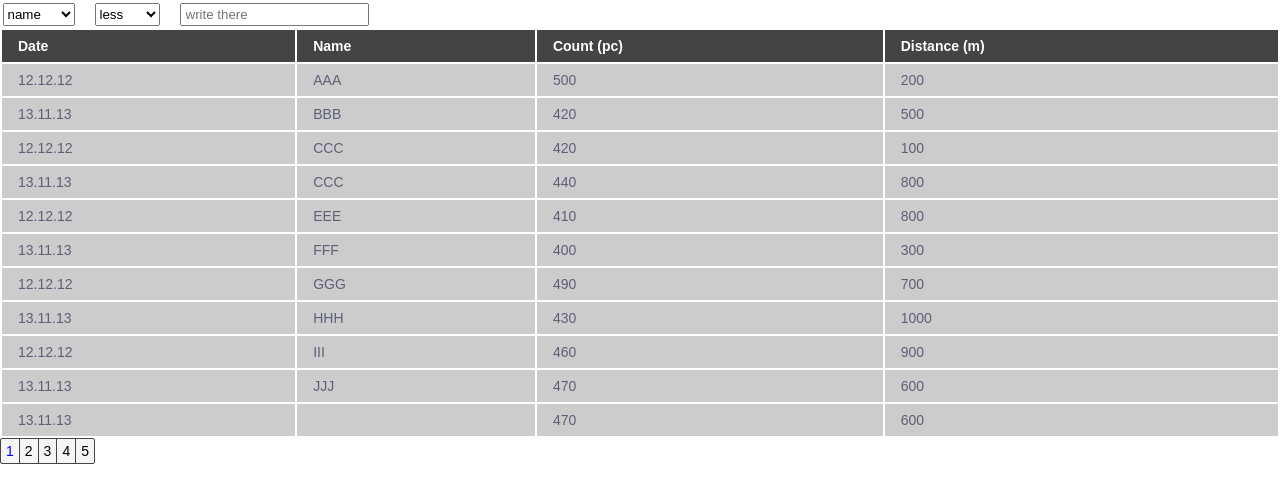
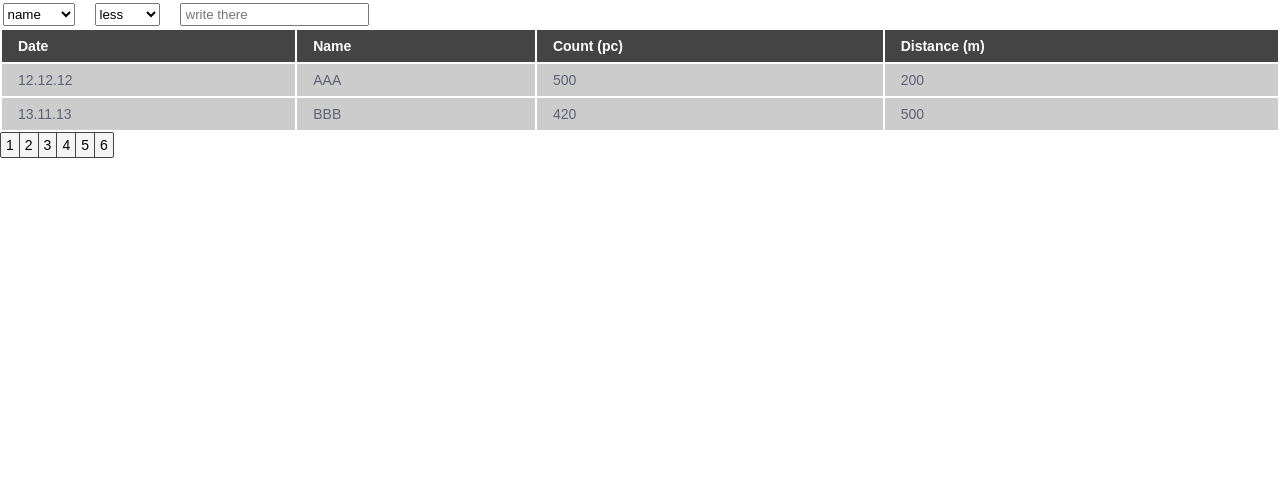
Before and after one commit to Fpsska/Database-seacher, a React (Create React App) app: page / in a window 1280 px wide. Shown: the top 502 px of the page. Built offline with nearby package versions, Linux system fonts and the light colour scheme.

Commit message:
feat: create Pagination, PaginationTemplate components & create getConvertedArray func & add logic of control of tableData[] items render in Table.tsx

```diff
--- a/src/app/slices/navSlice.ts
+++ b/src/app/slices/navSlice.ts
@@ -1,9 +1,11 @@
-import { createSlice } from '@reduxjs/toolkit';
+import { createSlice, PayloadAction } from '@reduxjs/toolkit';
 
 import { InavTemplates } from '../../Types/navSliceTypes';
 
 interface navSliceTypes {
-    navTemplatesData: InavTemplates[]
+    navTemplatesData: InavTemplates[],
+    currentPage: number,
+    itemsPerPage: number
 }
 
 const initialState: navSliceTypes = {
@@ -33,7 +35,9 @@ const initialState: navSliceTypes = {
             text: '5',
             isActive: false
         }
-    ]
+    ],
+    currentPage: 1,
+    itemsPerPage: 2
 };
 
 const navSlice = createSlice({
@@ -44,7 +48,6 @@ const navSlice = createSlice({
 });
 
 export const {
-
 } = navSlice.actions;
 
 export default navSlice.reducer;
--- a/src/components/Pagination/Pagination.tsx
+++ b/src/components/Pagination/Pagination.tsx
@@ -1,24 +1,40 @@
-import React from 'react';
+import React, { useState, useEffect } from 'react';
 
-import { useAppSelector } from '../../app/hooks';
+import { getConvertedArray } from '../../helpers/getConvertedArray';
 
 import PaginationTemplate from './PaginationTemplate';
 
 import './pagination.scss';
 
-const Pagination: React.FC = () => {
+interface propTypes {
+    currentPage: number,
+    limitItems: number,
+    totalItems: number
+}
 
-    const { navTemplatesData } = useAppSelector(state => state.navSlice);
+const Pagination: React.FC<propTypes> = (props) => {
+
+    const { totalItems, limitItems } = props;
+
+    const [pagesCount, setPagesCoun] = useState<number>(0);
+    const [pagesArray, setPagesArray] = useState<any[]>([]);
+
+    useEffect(() => { //  define current pages count
+        setPagesCoun(Math.ceil(totalItems / limitItems));
+    }, [totalItems, limitItems]);
+
+    useEffect(() => { // get array from pages count for render
+        setPagesArray(getConvertedArray(1, pagesCount));
+    }, [pagesCount]);
 
     return (
         <nav className="pagination">
             <ul className="nav">
-                {navTemplatesData.map(item => {
+                {pagesArray.map((item: any) => {
                     return (
                         <PaginationTemplate
-                            key={item.id}
-                            text={item.text}
-                            isActive={item.isActive}
+                            key={item}
+                            text={item}
                         />
                     );
                 })}
--- a/src/components/Pagination/PaginationTemplate.tsx
+++ b/src/components/Pagination/PaginationTemplate.tsx
@@ -2,15 +2,17 @@ import React from 'react';
 
 interface propTypes {
     text: string,
-    isActive: boolean
+    // isActive: boolean
+    // currentPage: number,
+    // setCurrentPage: {}
 }
 
 const PaginationTemplate: React.FC<propTypes> = (props) => {
 
-    const { text, isActive } = props;
+    const { text } = props; // , isActive  {isActive ? 'nav__item active' : 'nav__item'}
 
     return (
-        <li className={isActive ? 'nav__item active' : 'nav__item'}>
+        <li className="nav__item">
             <a className="nav__number" href="#">{text}</a>
         </li>
     );
--- a/src/components/Table/Table.tsx
+++ b/src/components/Table/Table.tsx
@@ -12,8 +12,13 @@ import './table.scss';
 const Table: React.FC = () => {
 
     const { tableData, tableHeadData, filterConditionOpt, isDataLoading } = useAppSelector(state => state.tableSlice);
+    const { currentPage, itemsPerPage } = useAppSelector(state => state.navSlice);
 
     const [empty, setEmpty] = useState<boolean>(false);
+
+    const indexOfLastEl = currentPage * itemsPerPage;
+    const indexOfFirstEl = indexOfLastEl - itemsPerPage;
+    const visibleEl = tableData.slice(indexOfFirstEl, indexOfLastEl);
 
     useEffect(() => { // display alternative content when tableData[] is empty
         tableData.length === 0 ? setEmpty(true) : setEmpty(false);
@@ -42,7 +47,7 @@ const Table: React.FC = () => {
                     <h1 className="message">no matches</h1>
                     :
                     <>
-                        {tableData.map((item: ItableData) => {
+                        {visibleEl.map((item: ItableData) => {
                             return (
                                 <TableTRtemplate
                                     key={item.id}
--- a/src/components/common/Layout.tsx
+++ b/src/components/common/Layout.tsx
@@ -5,8 +5,6 @@ import { Outlet } from 'react-router-dom';
 import { useAppDispatch, useAppSelector } from '../../app/hooks';
 
 import { switchLoadingStatus } from '../../app/slices/tableSlice';
-
-import Pagination from '../Pagination/Pagination';
 
 import Preloader from './Preloader/Preloader';
 
@@ -29,7 +27,7 @@ const Layout: React.FC = () => {
             <main className="main">
                 <Outlet />
             </main>
-            <footer className="footer"><Pagination/></footer>
+            <footer className="footer"></footer>
         </>
     );
 };
--- a/src/components/pages/MainPage.tsx
+++ b/src/components/pages/MainPage.tsx
@@ -1,14 +1,26 @@
 import React from 'react';
+
+import { useAppSelector } from '../../app/hooks';
 
 import Table from '../Table/Table';
 import Filter from '../Filter/Filter';
+import Pagination from '../Pagination/Pagination';
 
 const MainPage: React.FC = () => {
+
+    const { currentPage, itemsPerPage } = useAppSelector(state => state.navSlice);
+    const { tableData } = useAppSelector(state => state.tableSlice);
+
     return (
         <div className="page">
             <div className="page__wrapper">
                 <Filter />
                 <Table />
+                <Pagination
+                    currentPage={currentPage}
+                    totalItems={tableData.length}
+                    limitItems={itemsPerPage}
+                />
             </div>
         </div>
     );
--- /dev/null
+++ b/src/helpers/getConvertedArray.ts
@@ -0,0 +1,3 @@
+export function getConvertedArray(startEl: number, endEl: number): any[] {
+    return Array.from(Array(endEl).keys()).map(el => el + startEl);
+};
```
